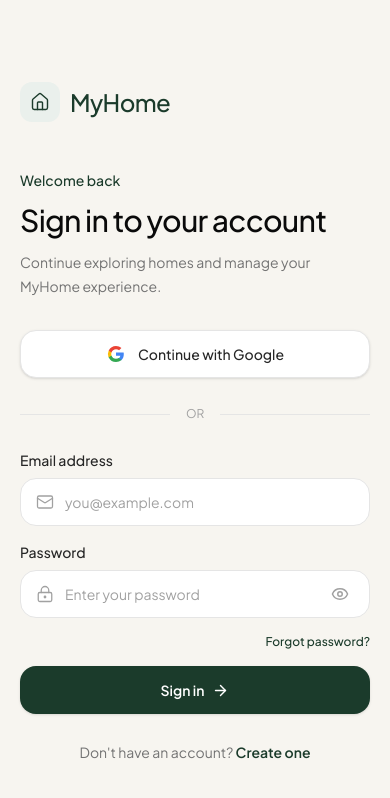
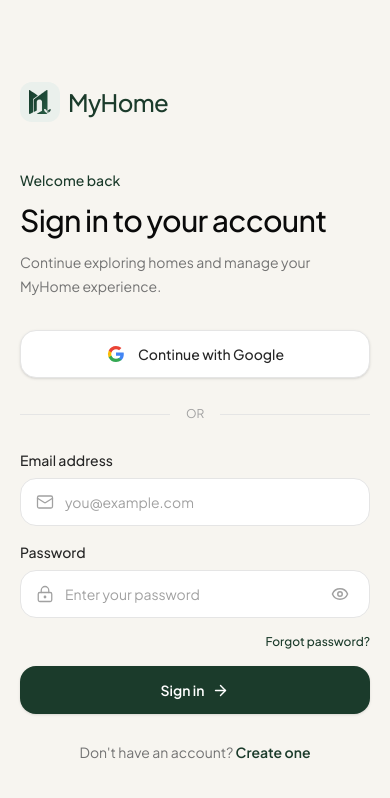
Before and after one commit to AlexHunter48/myHome, a React (Vite) app: page /auth in a window 390 px wide. Shown: the top 798 px of the page. Built offline with nearby package versions, Linux system fonts and the light colour scheme; no server answers.

Commit message:
feat: set up authentication and query tooling

```diff
--- a/package.json
+++ b/package.json
@@ -13,6 +13,7 @@
     "@supabase/supabase-js": "^2.112.3",
     "@tailwindcss/vite": "^4.3.3",
     "@tanstack/react-query": "^5.101.4",
+    "@tanstack/react-query-devtools": "^5.102.8",
     "lucide-react": "^1.33.0",
     "motion": "^13.1.1",
     "react": "^19.2.8",
--- a/src/App.jsx
+++ b/src/App.jsx
@@ -4,6 +4,8 @@
 import AuthProvider from "./context/AuthContext";
 import Auth from "./pages/Auth";
 import { QueryClient, QueryClientProvider } from "@tanstack/react-query";
+import Toaster from "./components/ui/Toaster";
+import { ReactQueryDevtools } from "@tanstack/react-query-devtools";
 
 const queryClient = new QueryClient();
 
@@ -19,6 +21,8 @@
           </Routes>
         </AuthProvider>
       </BrowserRouter>
+      <Toaster />
+      <ReactQueryDevtools initialIsOpen={false} />
     </QueryClientProvider>
   );
 }
--- /dev/null
+++ b/src/components/ui/Toaster.jsx
@@ -0,0 +1,34 @@
+import { Toaster as HotToaster } from "react-hot-toast";
+
+export default function Toaster() {
+  return (
+    <HotToaster
+      position="top-center"
+      toastOptions={{
+        duration: 4000,
+        style: {
+          background: "#fff",
+          color: "#262626",
+          border: "1px solid rgba(0,0,0,0.07)",
+          borderRadius: "16px",
+          padding: "14px 16px",
+          fontSize: "14px",
+          fontWeight: "500",
+          boxShadow: "0 12px 35px rgba(0,0,0,0.10)",
+        },
+        success: {
+          iconTheme: {
+            primary: "#1b3b2b",
+            secondary: "#fff",
+          },
+        },
+        error: {
+          iconTheme: {
+            primary: "#b42318",
+            secondary: "#fff",
+          },
+        },
+      }}
+    />
+  );
+}
--- /dev/null
+++ b/src/features/auth/useLogin.js
@@ -0,0 +1,17 @@
+import { useMutation } from "@tanstack/react-query";
+import { logIn as loginApi } from "../../services/apiAuth";
+import toast from "react-hot-toast";
+
+export default function useLogIn() {
+  const { mutate: logIn, isPending } = useMutation({
+    mutationFn: loginApi,
+    onSuccess: () => {
+      toast.success("Logged in successfully");
+    },
+    onError: (error) => {
+      toast.error(error.message);
+    },
+  });
+
+  return { logIn, isPending };
+}
--- a/src/pages/Auth.jsx
+++ b/src/pages/Auth.jsx
@@ -2,6 +2,7 @@
 import { useNavigate, Link } from "react-router-dom";
 import { useForm } from "react-hook-form";
 import useSignUp from "../features/auth/useSignup";
+
 import {
   ArrowRight,
   Eye,
@@ -13,11 +14,15 @@
   UserRound,
 } from "lucide-react";
 import myhome from "../assets/myhome-logo-exact.svg";
+import useLogIn from "../features/auth/useLogin";
 
 export default function Auth() {
   const [isSignUp, setIsSignUp] = useState(false);
   const [showPassword, setShowPassword] = useState(false);
   const { signUp, isPending } = useSignUp();
+  const { logIn } = useLogIn();
+
+  const navigate = useNavigate();
 
   const {
     register,
@@ -40,11 +45,21 @@
           },
         },
       );
-      console.log(data.password);
+
       return;
     }
-
-    console.log("Sign in:", data);
+    logIn(
+      {
+        email: data.email,
+        password: data.password,
+      },
+      {
+        onSuccess: () => {
+          reset();
+          navigate("/properties");
+        },
+      },
+    );
   }
 
   function switchMode() {
@@ -98,9 +113,13 @@
 
         <section className="flex min-h-screen items-center justify-center px-5 py-10 sm:px-8 lg:px-12">
           <div className="w-full max-w-md">
-            <Link to="/" className="mb-12 flex items-center gap-2.5 lg:hidden">
+            <Link to="/" className="mb-12 flex items-center gap-2 lg:hidden">
               <div className="flex h-10 w-10 items-center justify-center rounded-xl bg-[#eaf0ec] text-[#1b3b2b]">
-                <Home size={20} strokeWidth={1.7} />
+                <img
+                  src={myhome}
+                  alt="MyHome"
+                  className="h-6 w-auto shrink-0 object-contain lg:h-8 relative left-[-0.1px]"
+                />
               </div>
 
               <span className="text-2xl font-medium tracking-tight text-[#1b3b2b]">
@@ -180,6 +199,10 @@
                       autoComplete="name"
                       {...register("fullName", {
                         required: "Your full name is required",
+                        minLength: {
+                          value: 2,
+                          message: "Name must be at least 2 characters",
+                        },
                       })}
                       className="h-12 w-full rounded-2xl border border-neutral-200 bg-white pl-11 pr-4 text-sm outline-none transition placeholder:text-neutral-400 focus:border-[#1b3b2b] focus:ring-4 focus:ring-[#1b3b2b]/5"
                     />
--- a/src/services/apiAuth.js
+++ b/src/services/apiAuth.js
@@ -16,3 +16,13 @@
 
   return data;
 }
+
+export async function logIn({ email, password }) {
+  const { data, error } = await supabase.auth.signInWithPassword({
+    email,
+    password,
+  });
+  if (error) throw new Error(error.message);
+
+  return data;
+}
```
Also changed, not shown: 1 other file (tests, documents, lock files or other folders).
